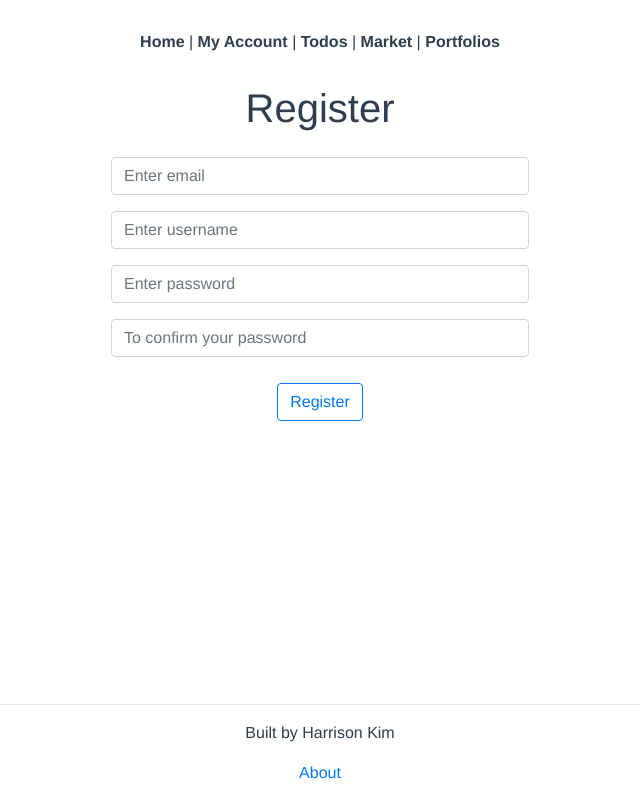
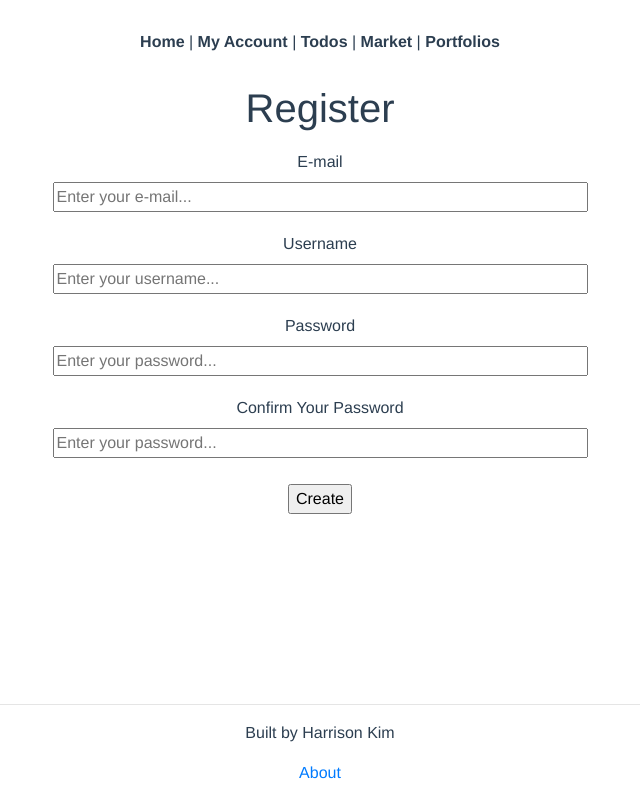
Before and after one commit to hhkimmm9/Dashboard, a Vue app in the folder frontend/: page /user/register in a window 1280 px wide. Shown: the whole page, without its empty margins (320-960 px from the left). Built offline with nearby package versions, Linux system fonts and the light colour scheme.

Commit message:
Replace bootstrap with pure CSS.

```diff
--- a/frontend/src/views/auth/Login.vue
+++ b/frontend/src/views/auth/Login.vue
@@ -3,46 +3,46 @@
     <div v-if="!getIsSignedIn">
       <h1>Sign In</h1>
       <div class="form">
-        <b-form @submit="onSubmit">
-          <b-form-group id="input-group-1" label-for="input-1">
-            <b-form-input
+        <form @submit="onSubmit">
+          <div class="form-group">
+            <div class="input-group">
+              <label for="input-1">E-mail</label>
+              <input
+                type="email"
                 id="input-1"
+                placeholder="Enter your e-mail..."
                 v-model="form.email"
-              type="email"
-              placeholder="Enter email"
                 required
-            ></b-form-input>
-          </b-form-group>
-
-          <b-form-group id="input-group-2" label-for="input-2">
-            <b-form-input
+              />
+            </div>
+            <div class="input-group">
+              <label for="input-2">Password</label>
+              <input
+                type="password"
                 id="input-2"
+                placeholder="Enter your password..."
                 v-model="form.password"
-              type="password"
-              placeholder="Enter password"
                 required
-            ></b-form-input>
-          </b-form-group>
-
-          <b-button type="submit" variant="outline-primary" class="button"
-            >Login</b-button
-          >
-
+              />
+            </div>
+          </div>
+          <input type="submit" value="Sign in" />
           <div class="link-to-register">
             New to here?
             <router-link to="/user/register" class="button">
               Register
             </router-link>
           </div>
-        </b-form>
+        </form>
       </div>
     </div>
+
     <div v-if="getIsSignedIn">
       <h1>My Account</h1>
       <div class="button-group">
         <!-- TODO: this has to be a link to a profile edit page. -->
-        <b-button>Edit Profile</b-button>
-        <b-button @click="logoutHandler">Log Out</b-button>
+        <button>Edit Profile</button>
+        <button @click="logoutHandler">Log Out</button>
       </div>
     </div>
   </div>
@@ -91,21 +91,18 @@ export default {
 </script>
 
 <style scoped>
-.container {
-  width: 30%;
+.form-group {
+  flex-direction: column;
 }
 
-.form {
-  margin-top: 25px;
+.input-group {
+  flex-direction: column;
+  width: 50%;
+  margin: auto;
+  padding: 15px;
 }
 
-.button {
-  margin: 10px 5px;
-}
-
-.button-group {
-  display: flex;
-  justify-content: space-between;
-  margin: 70px;
+.link-to-register {
+  margin-top: 10px;
 }
 </style>
--- a/frontend/src/views/auth/Register.vue
+++ b/frontend/src/views/auth/Register.vue
@@ -2,52 +2,53 @@
   <div class="container">
     <h1>Register</h1>
     <div class="form">
-      <b-form @submit="onSubmit">
-        <b-form-group id="input-group-1" label-for="input-1">
-          <b-form-input
+      <form @submit="onSubmit">
+        <div class="form-group">
+          <div class="input-group">
+            <label for="input-1">E-mail</label>
+            <input
+              type="email"
               id="input-1"
+              placeholder="Enter your e-mail..."
               v-model="form.email"
-            type="email"
-            placeholder="Enter email"
               required
-          ></b-form-input>
-        </b-form-group>
-
-        <b-form-group id="input-group-2" label-for="input-2">
-          <b-form-input
+            />
+          </div>
+          <div class="input-group">
+            <label for="input-2">Username</label>
+            <input
+              type="text"
               id="input-2"
+              placeholder="Enter your username..."
               v-model="form.username"
-            placeholder="Enter username"
               required
-          ></b-form-input>
-        </b-form-group>
-
-        <b-form-group id="input-group-3" label-for="input-3">
-          <b-form-input
+            />
+          </div>
+          <div class="input-group">
+            <label for="input-3">Password</label>
+            <input
+              type="password"
               id="input-3"
+              placeholder="Enter your password..."
+              min="6"
               v-model="form.password"
+              required
+            />
+          </div>
+          <div class="input-group">
+            <label for="input-4">Confirm Your Password</label>
+            <input
               type="password"
+              id="input-4"
+              placeholder="Enter your password..."
               min="6"
-            placeholder="Enter password"
+              v-model="form.confirmPassword"
               required
-          ></b-form-input>
-        </b-form-group>
-
-        <b-form-group id="input-group-4" label-for="input-4">
-          <b-form-input
-            id="input-4"
-            v-model="form.confirmPassword"
-            type="password"
-            min="6"
-            placeholder="To confirm your password"
-            required
-          ></b-form-input>
-        </b-form-group>
-
-        <b-button type="submit" variant="outline-primary" id="button"
-          >Register</b-button
-        >
-      </b-form>
+            />
+          </div>
+        </div>
+        <input type="submit" value="Create" />
+      </form>
     </div>
   </div>
 </template>
@@ -72,8 +73,8 @@ export default {
   methods: {
     ...mapActions(['register']),
 
-    onSubmit(event) {
-      event.preventDefault()
+    onSubmit(e) {
+      e.preventDefault()
 
       // validation: if password === confirmPassword, when passed, vuex: dispatch the form data.
       // look for a library to validate the user input >> bootstrap-vue will do.
@@ -96,15 +97,10 @@ export default {
 </script>
 
 <style scoped>
-.container {
-  width: 35%;
-}
-
-.form {
-  margin-top: 25px;
-}
-
-#button {
-  margin: 10px 5px;
+.input-group {
+  flex-direction: column;
+  width: 50%;
+  margin: auto;
+  padding: 10px;
 }
 </style>
```
Lines whose indentation alone changed are shown as unchanged.
